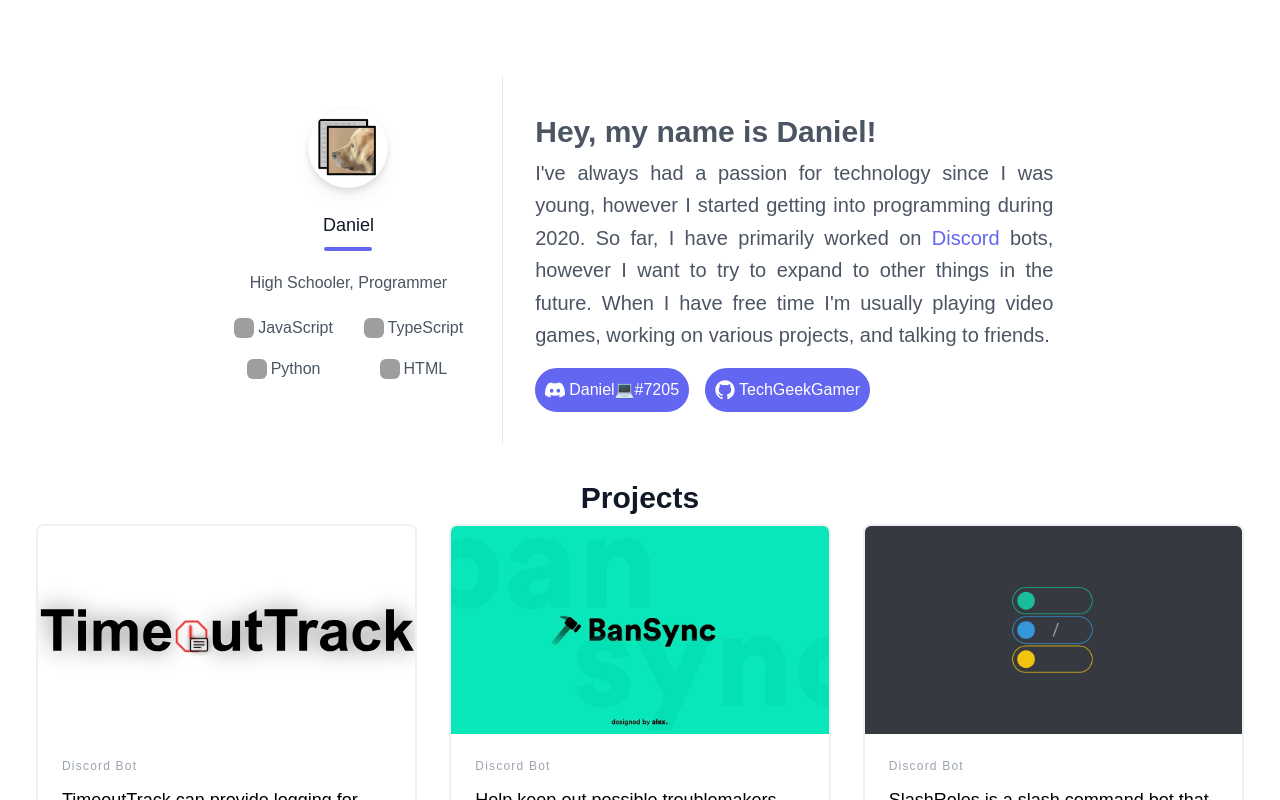
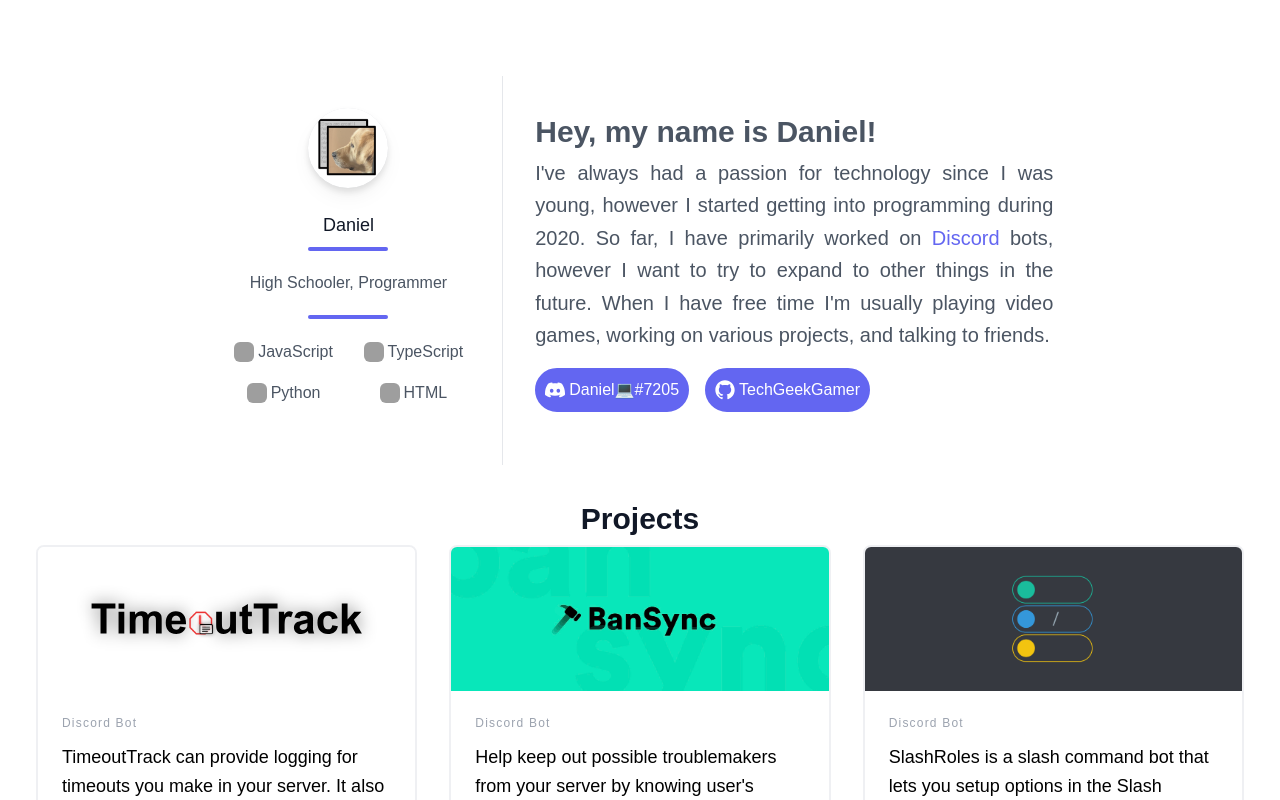
Before and after one commit to TechGeekGamer/personal-site, a React (Create React App) app: page / in a window 1280 px wide. Shown: the top 800 px of the page. Built offline with nearby package versions, Linux system fonts and the light colour scheme; grey boxes are pictures that could not be loaded.

Commit message:
Update App.js

```diff
--- a/src/App.js
+++ b/src/App.js
@@ -38,11 +38,12 @@
                 <div className="flex flex-col items-center text-center justify-center">
                   {/* Name */}
                   <h2 className="myNameTitle">Daniel</h2>
-                  <div className="w-12 h-1 bg-indigo-500 rounded mt-2"></div>
+                  <div className="w-40 md:w-20 h-1 bg-indigo-500 rounded mt-2"></div>
                   {/* Short Desc */}
                   <p className="myNameText py-5">High Schooler, Programmer</p>
+                  <div className="w-40 md:w-20 h-1 bg-indigo-500 rounded"></div>
                   {/* Skill Tags */}
-                  <div className="grid grid-cols-2 gap-4 flex-wrap w-full">
+                  <div className="grid grid-cols-2 gap-4 flex-wrap w-full py-5">
                     {skills.map((language, index) => {
                       return (
                         <div className="languageTagBorder" key={index}>
@@ -71,7 +72,7 @@
                   however I started getting into programming during 2020. So
                   far, I have primarily worked on{" "}
                   <a
-                    href="http://discord.com/"
+                    href="https://discord.com/"
                     className="link-btn"
                     target="_blank"
                     rel="noreferrer"
@@ -124,7 +125,7 @@
                   <div className="border-opacity-60 flex flex-col rounded-lg overflow-hidden h-full border-2 border-gray-200">
                     {/* Project Image */}
                     <img
-                      className="lg:h-52 md:h-37 w-full object-cover bg-white"
+                      className="h-36 w-full object-cover bg-white"
                       src={project.image}
                       alt={project.image_alt}
                     />
@@ -141,6 +142,7 @@
                             rel="noreferrer"
                             title="Verified Discord Bot"
                           >
+                            <div className="inline-flex pr-1">
                               <svg
                                 xmlns="http://www.w3.org/2000/svg"
                                 className="h-4 w-4 ml-1 mr-1"
@@ -155,6 +157,8 @@
                                   d="M5 13l4 4L19 7"
                                 />
                               </svg>
+                              <span>Verified Bot</span>
+                            </div>
                           </a>
                         )}
                       </h2>
```
Lines whose indentation alone changed are shown as unchanged.
